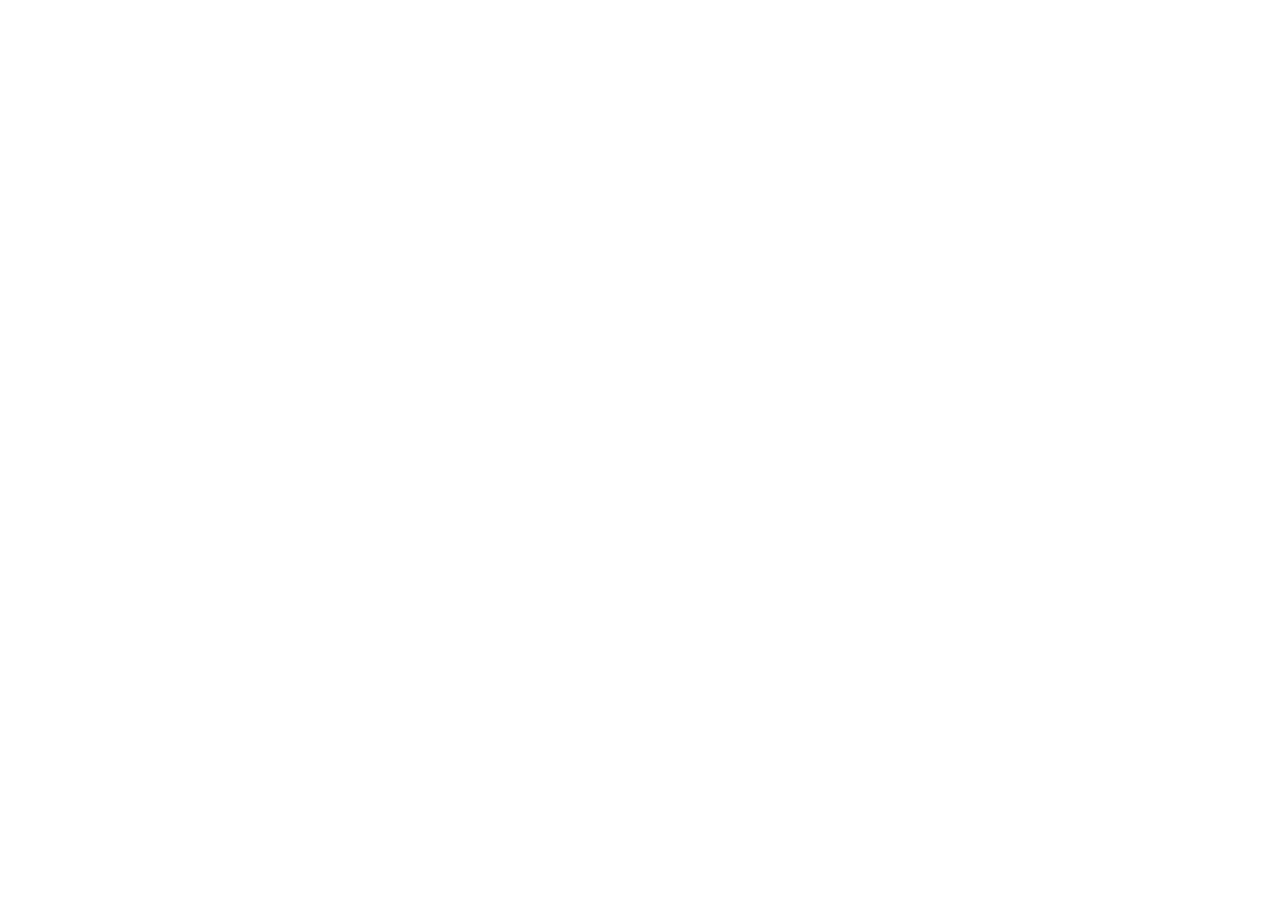
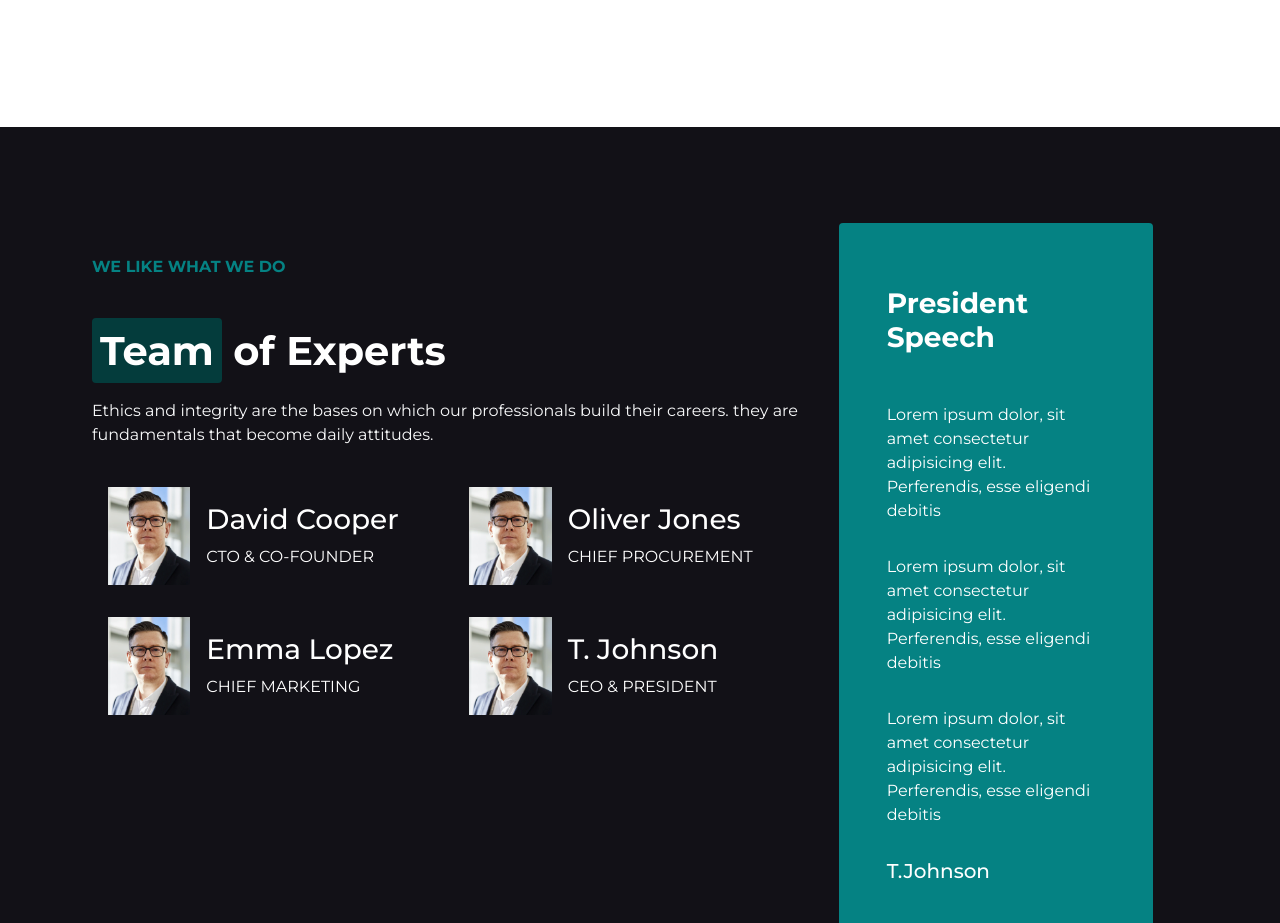
Before and after one commit to teoibnz/insurance-consulting, a Vue app: page / in a window 1280 px wide. Shown: the part 2863-3786 px from the top of the page. Before the commit the page ends 2990 px from the top, so only its background shows below. Built offline with nearby package versions, Linux system fonts and the light colour scheme.

Commit message:
finalizzazione sezione team - da fixare il for per le img

```diff
--- a/src/components/Excellence.vue
+++ b/src/components/Excellence.vue
@@ -86,7 +86,8 @@
 <style scoped lang='scss'>
 .my-excellence-wrapper{
     padding-top: 10rem;
-    background-color: #eef4ed;
+    // background-color: #eef4ed;
+    background-color: #e0eae8;
 }
 
 .my-button{
--- a/src/components/Team.vue
+++ b/src/components/Team.vue
@@ -1,13 +1,107 @@
 <template>
-    <div></div>
+
+    <div class="container-fluid my-team-wrapper">
+        <div class="container">
+            <div class="row d-flex">
+                <div class="col-8">
+                    <p class="pre-title fw-bold my-5">WE LIKE WHAT WE DO</p>
+                    <h2 class="fw-bold text-white"><span class="team-bg rounded p-2 text-white">Team</span> of Experts</h2>
+                    <p class="text-light my-4">Ethics and integrity are the bases on which our professionals build their careers. they are fundamentals that become daily attitudes.</p>
+                    <div class="col-6 d-flex my-team">
+                        <div class="col-6 d-flex p-3 flex-wrap text-white" v-for='(element , index) in teamComponent' :key="index">
+                            <img :src="require('../assets/img/team-1.jpg')" class="img-fluid col-3" alt="pic of team component">
+                            <div class="p-3">
+                                <h3>{{element.name}}</h3>
+                                <span> {{element.role}}</span>
+                            </div>
+                        </div>
+                    </div>
+                </div>
+            <div class="col-4">
+                <div class="speech rounded p-5 my-3">
+                    <h3 class="fw-bold text-white py-3">President Speech</h3>
+                    <p>
+                        Lorem ipsum dolor, sit amet consectetur adipisicing elit. Perferendis, esse eligendi debitis
+                    </p>
+                    <p>
+                        Lorem ipsum dolor, sit amet consectetur adipisicing elit. Perferendis, esse eligendi debitis
+                    </p>
+                    <p>
+                        Lorem ipsum dolor, sit amet consectetur adipisicing elit. Perferendis, esse eligendi debitis
+                    </p>
+                    <h5 class="text-white my-4">T.Johnson</h5>
+                </div>
+            </div>
+        </div>
+    </div>
+    </div>
 </template>
 
 <script>
 export default {
-    name : 'IndexTeams'
+    name : 'IndexTeams',
+    data : function(){
+        return {
+            teamComponent : [
+                {
+                    name : 'David Cooper',
+                    role : 'CTO & CO-FOUNDER',
+                    imgUrl : '../assets/img/team-1.jpg',
+                },
+                {
+                    name : 'Oliver Jones',
+                    role : 'CHIEF PROCUREMENT',
+                    imgUrl : '../assets/img/team-2.jpg',
+                },
+                {
+                    name : 'Emma Lopez',
+                    role : 'CHIEF MARKETING',
+                    imgUrl : '../assets/img/team-3.jpg',
+                },
+                {
+                    name : 'T. Johnson',
+                    role : 'CEO & PRESIDENT',
+                    imgUrl : '../assets/img/team-4.jpg',
+                },
+            ]
+            }
+    }
 }
 </script>
 
-<style>
+
+<style scoped lang='scss'>
+.team-bg{
+        background-color: #043c3c;
+        color: #043c3c;
+    }
+
+.my-team-wrapper{
+    background-color: #121117;
+    padding: 5rem;
+
+    h2{
+        font-size: 2.5rem;
+    }
+}
+
+.pre-title{
+    color : #058283
+}
+
+.my-team{
+    width: 100%;
+    flex-wrap: wrap;
+}
+
+.speech{
+    width: 90%;
+    background-color: #058283;
+    p{
+        color: white;
+        margin-top: 2rem;
+        margin-bottom: 2rem;
+    }
+}
 
 </style>
```
